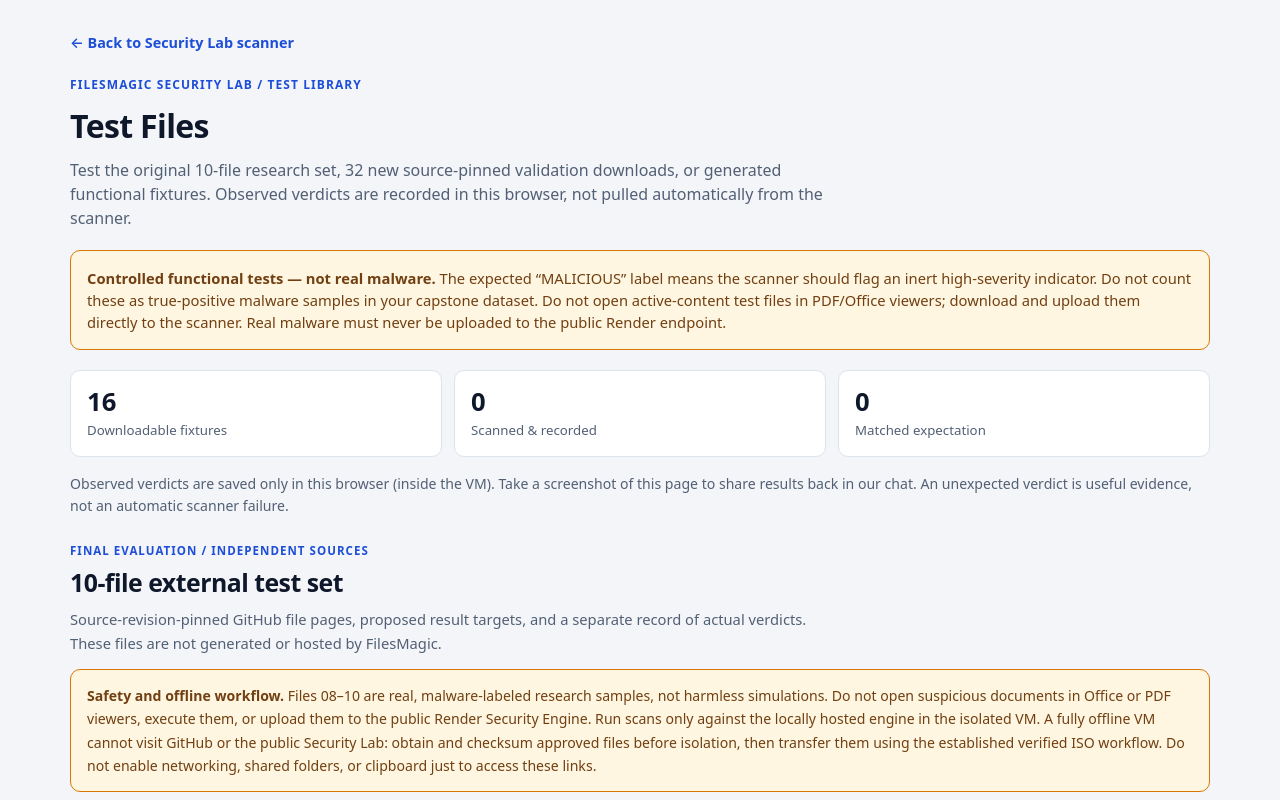
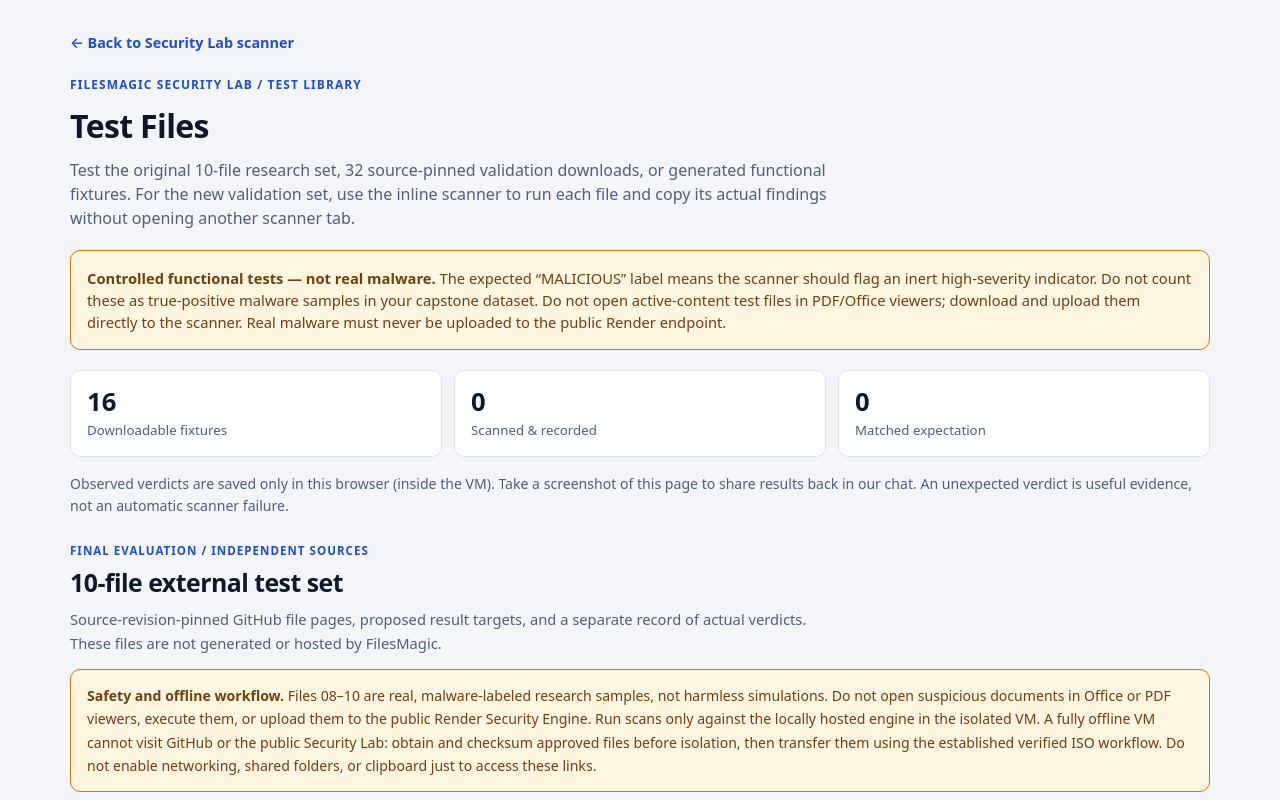
Before and after one commit to almuthanna1/filesmagic-security-engine, a Next.js app in the folder frontend/: page /test-files in a window 1280 px wide. Shown: the top 800 px of the page. Built offline with nearby package versions, Linux system fonts and the light colour scheme; no server answers.

Commit message:
Explain the one-page test upload and copy workflow in test library header

```diff
--- a/frontend/app/test-files/page.tsx
+++ b/frontend/app/test-files/page.tsx
@@ -44,7 +44,7 @@ export default function TestFilesPage() {
       <header className={styles.header}>
         <p className={styles.eyebrow}>FilesMagic Security Lab / Test library</p>
         <h1>Test Files</h1>
-        <p>Test the original 10-file research set, 32 new source-pinned validation downloads, or generated functional fixtures. Observed verdicts are recorded in this browser, not pulled automatically from the scanner.</p>
+        <p>Test the original 10-file research set, 32 source-pinned validation downloads, or generated functional fixtures. For the new validation set, use the inline scanner to run each file and copy its actual findings without opening another scanner tab.</p>
       </header>
       <div className={styles.warning}>
         <strong>Controlled functional tests — not real malware.</strong> The expected “MALICIOUS” label means the scanner should flag an inert high-severity indicator. Do not count these as true-positive malware samples in your capstone dataset. Do not open active-content test files in PDF/Office viewers; download and upload them directly to the scanner. Real malware must never be uploaded to the public Render endpoint.
```
